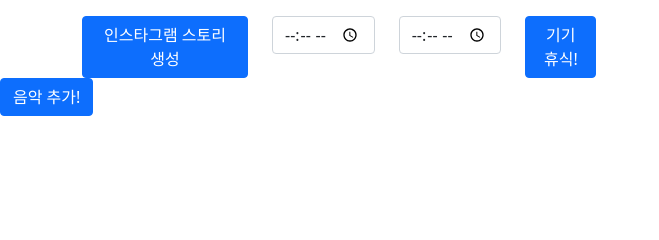
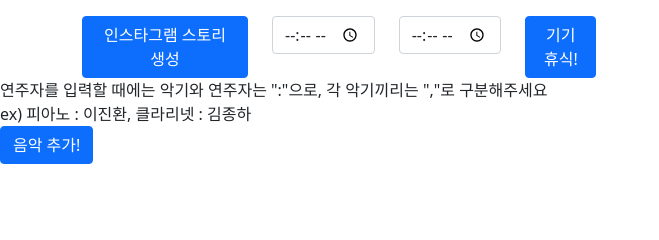
Before and after one commit to GTPV/time_manager_sorijigi, a Django app: template time_manager/time_manage/templates/time_manage/manage.html in a window 1280 px wide. Shown: the part 142-382 px from the top of the page, without its empty margins (0-659 px from the left). Run offline with Django 4.2, Linux system fonts and the light colour scheme; the template is opened without the code that fills it, so the values that code supplies are empty.

Commit message:
player add tip added

```diff
--- a/time_manager/time_manage/templates/time_manage/manage.html
+++ b/time_manager/time_manage/templates/time_manage/manage.html
@@ -93,6 +93,10 @@
             {% csrf_token %}
             {{music_add_form.as_p}}
             {{player_list_form.as_p}}
+            <div>
+                연주자를 입력할 때에는 악기와 연주자는 ":"으로, 각 악기끼리는 ","로 구분해주세요<br>
+                ex) 피아노 : 이진환, 클라리넷 : 김종하
+            </div>
             <button type="submit" class="btn btn-primary" name="add_music" value="add_music">음악 추가!</button>
         </form>
     </div>
```
